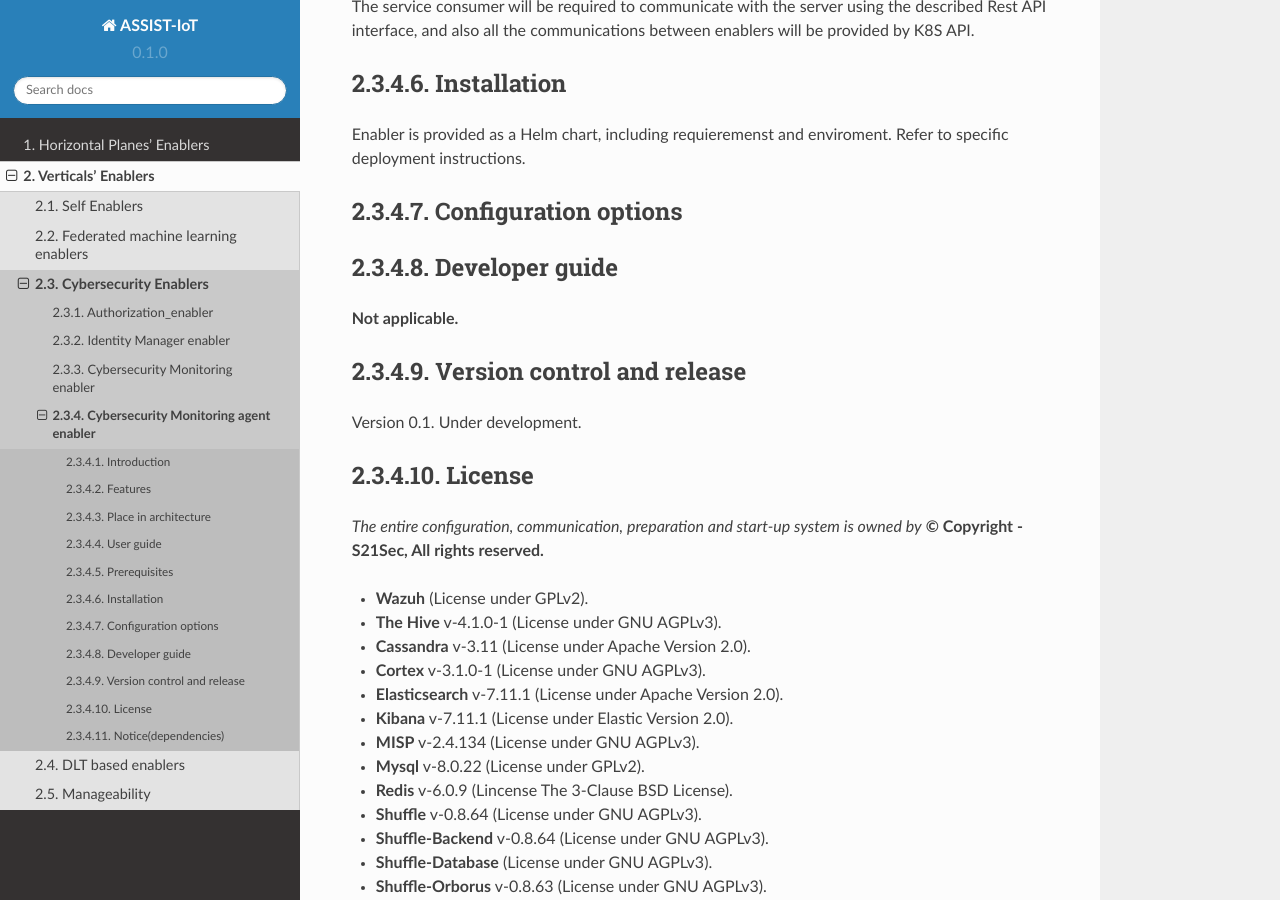
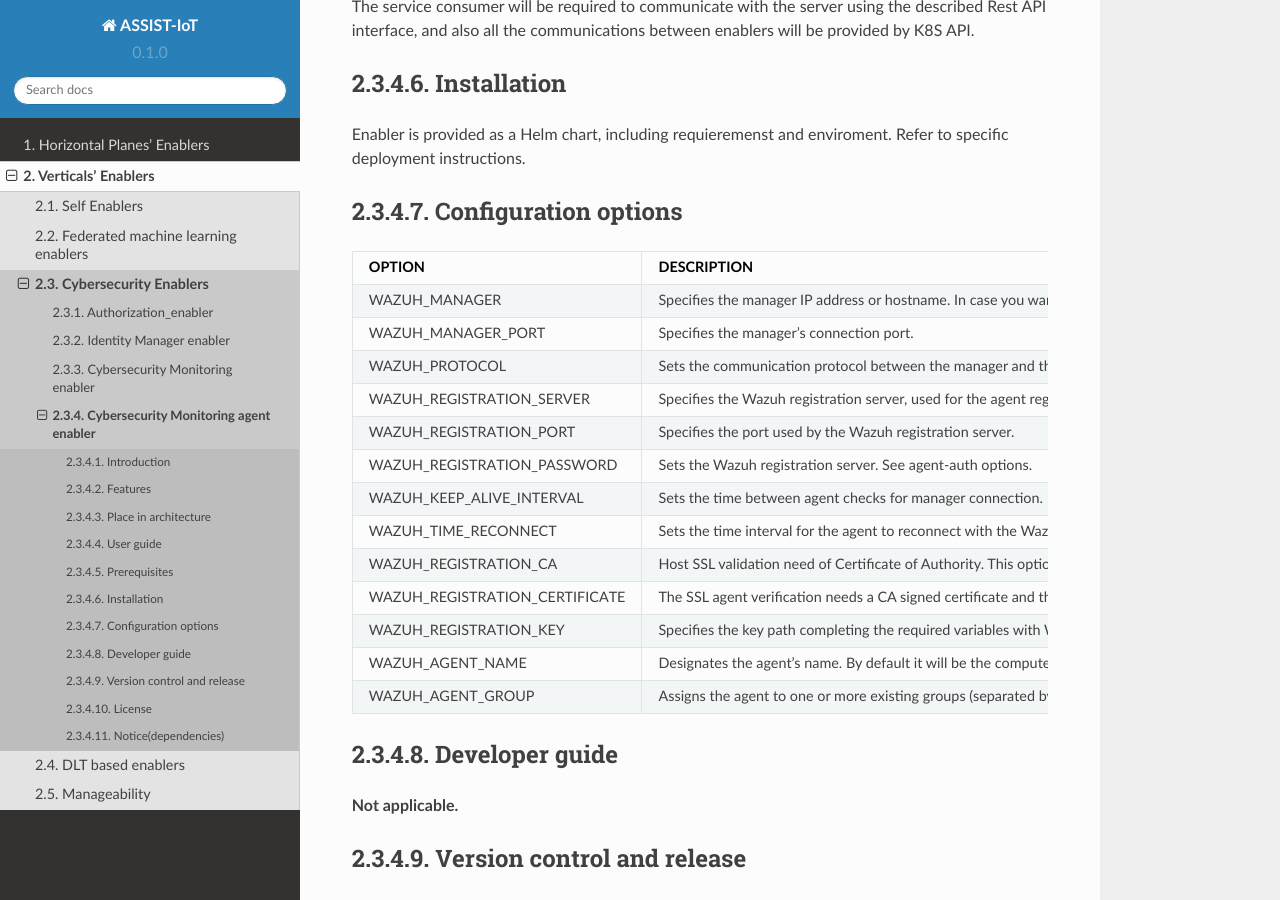
Before and after one commit to assist-iot/assist-iot-documentation, a Sphinx documentation site: the page built from docs/source/verticals/cybersecurity/cybersecurity_monitoring_agent_enabler.rst, in a window 1280 px wide and 900 px high, scrolled down 3155 px. Built offline with Sphinx 7.4.7 and the Read the Docs theme 2.0.0, drawn with Linux system fonts in a browser that asks for light colours.

Commit message:
Update cybersecurity_monitoring_agent_enabler.rst

```diff
--- a/docs/source/verticals/cybersecurity/cybersecurity_monitoring_agent_enabler.rst
+++ b/docs/source/verticals/cybersecurity/cybersecurity_monitoring_agent_enabler.rst
@@ -142,6 +142,43 @@
 *********************
 
 
++------------------------------------------------------------------+------------------------------------------------------------------------+
+|                            OPTION                                |          DESCRIPTION                                                   |
++==================================================================+========================================================================+
+| WAZUH_MANAGER                                                    | Specifies the manager IP address or hostname. In case you want to      |
+|                                                                  | specify multiple managers, you can add them separated by commas.       |
++------------------------------------------------------------------+------------------------------------------------------------------------+
+| WAZUH_MANAGER_PORT                                               | Specifies the manager’s connection port.                               |
++------------------------------------------------------------------+------------------------------------------------------------------------+
+| WAZUH_PROTOCOL                                                   | Sets the communication protocol between the manager and the agent.     |
+|                                                                  | Accepts UDP and TCP. Default is TCP.                                   |
++------------------------------------------------------------------+------------------------------------------------------------------------+
+| WAZUH_REGISTRATION_SERVER                                        | Specifies the Wazuh registration server, used for the agent            |
+|                                                                  | registration. If empty, the value set in WAZUH_MANAGER will be used.   |
++------------------------------------------------------------------+------------------------------------------------------------------------+
+| WAZUH_REGISTRATION_PORT                                          | Specifies the port used by the Wazuh registration server.              |
++------------------------------------------------------------------+------------------------------------------------------------------------+
+| WAZUH_REGISTRATION_PASSWORD                                      | Sets the Wazuh registration server. See agent-auth options.            |
++------------------------------------------------------------------+------------------------------------------------------------------------+
+| WAZUH_KEEP_ALIVE_INTERVAL                                        | Sets the time between agent checks for manager connection.             |
++------------------------------------------------------------------+------------------------------------------------------------------------+
+| WAZUH_TIME_RECONNECT                                             | Sets the time interval for the agent to reconnect with the Wazuh       |
+|                                                                  | manager when connectivity is lost.                                     |
++------------------------------------------------------------------+------------------------------------------------------------------------+
+| WAZUH_REGISTRATION_CA                                            | Host SSL validation need of Certificate of Authority.                  |
+|                                                                  | This option specifies the CA path.                                     |
++------------------------------------------------------------------+------------------------------------------------------------------------+
+| WAZUH_REGISTRATION_CERTIFICATE                                   | The SSL agent verification needs a CA signed certificate and the       |
+|                                                                  | respective key. This option specifies the certificate path.            |
++------------------------------------------------------------------+------------------------------------------------------------------------+
+| WAZUH_REGISTRATION_KEY                                           | Specifies the key path completing the required variables with          |
+|                                                                  | WAZUH_REGISTRATION_CERTIFICATE for the SSL agent verification process. |
++------------------------------------------------------------------+------------------------------------------------------------------------+
+| WAZUH_AGENT_NAME                                                 | Designates the agent’s name. By default it will be the computer name.  |
++------------------------------------------------------------------+------------------------------------------------------------------------+
+| WAZUH_AGENT_GROUP                                                | Assigns the agent to one or more existing groups (separated by commas).|
++------------------------------------------------------------------+------------------------------------------------------------------------+
+
 
 ***************
 Developer guide
```
